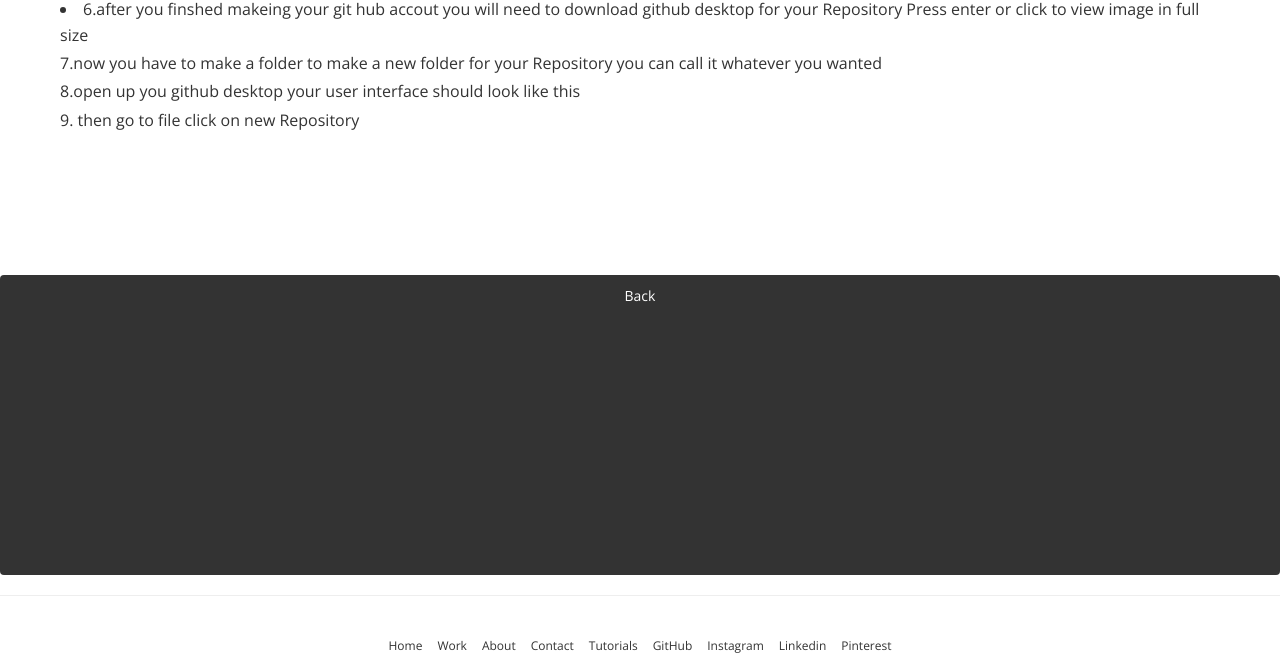
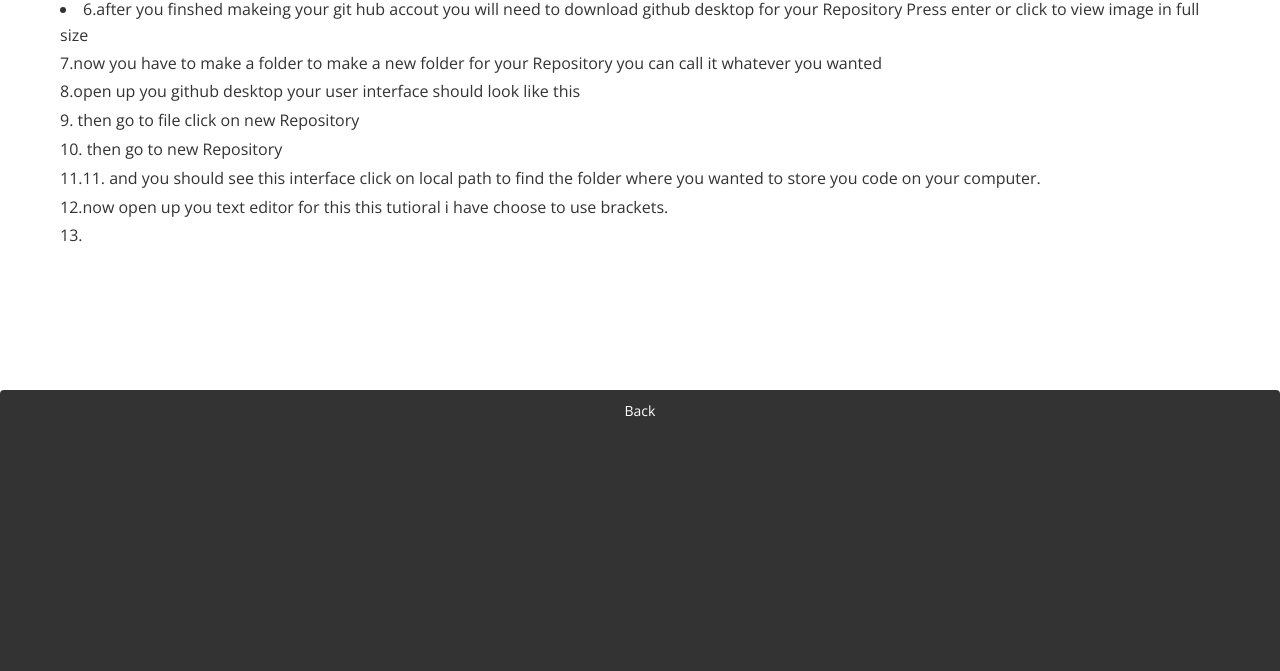
Before and after one commit to Andywoo01/Astudio-profilo, a website: page tutorials/Github Hosting for web 3/hosting on github tutorials.html in a window 1280 px wide. Shown: the part 429-1100 px from the top of the page. Drawn offline with nearby package versions, Linux system fonts and the light colour scheme.

Commit message:
Update hosting on github tutorials.html

```diff
--- a/tutorials/Github Hosting for web 3/hosting on github tutorials.html
+++ b/tutorials/Github Hosting for web 3/hosting on github tutorials.html
@@ -47,6 +47,10 @@ Press enter or click to view image in full size
  <p>7.now you have to make a folder to make a new folder for your Repository you can call it whatever you wanted</p>
  <p>8.open up you github desktop your user interface should look like this</p>
  <p>9. then go to file click on new Repository</p>
+ <p>10. then go to new Repository</p>
+ <p>11.11. and you should see this interface click on local path to find the folder where you wanted to store you code on your computer.</p>
+ <p>12.now open up you text editor for this this tutioral i have choose to use brackets.</p>
+ <p>13.</p>
         </section>
     </main>
     <a class="back-button" href="../tutorials.html">Back</a>
```
